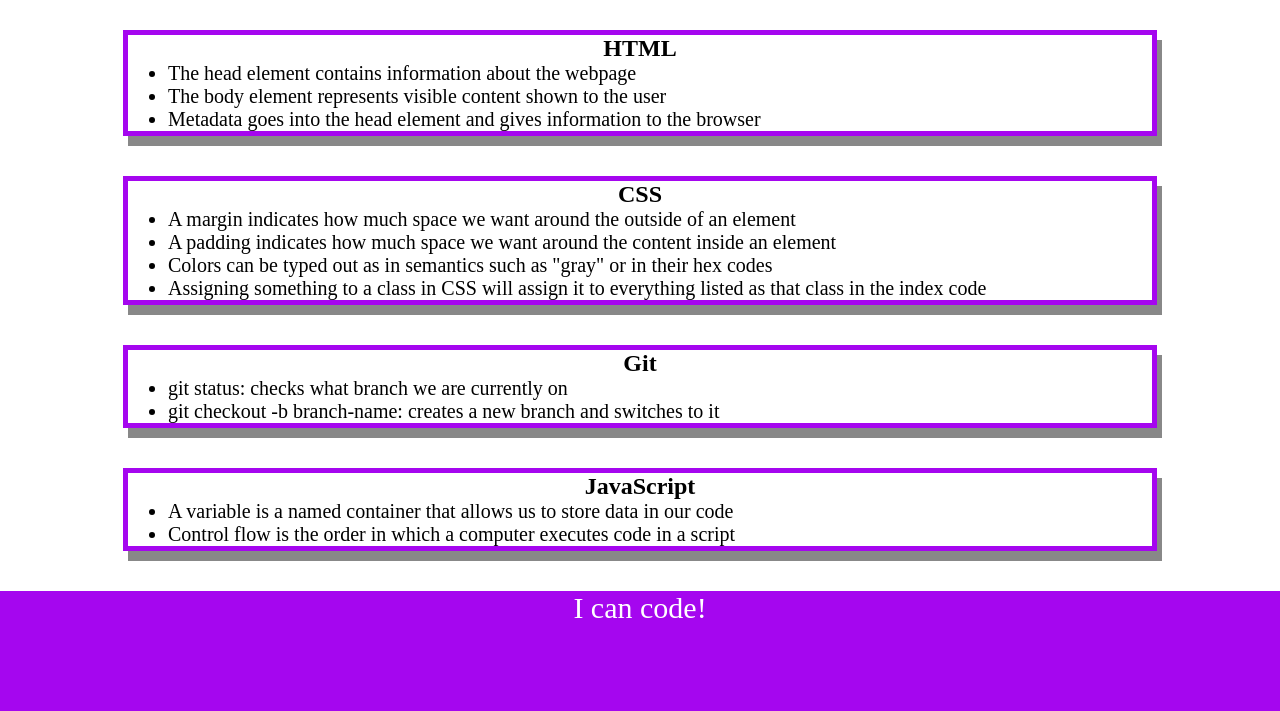
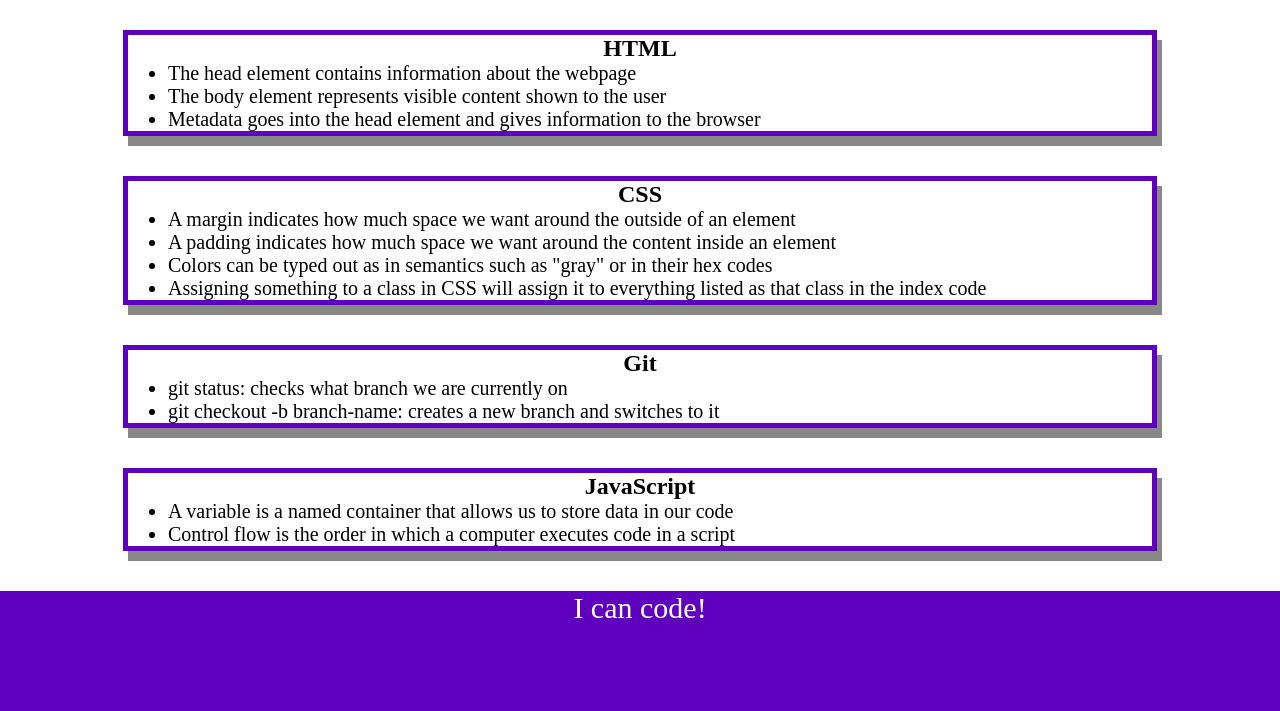
Before and after one commit to zahirovic/prework-study-guide, a plain HTML site: page index.html in a window 1280 px wide. Shown: the part 130-841 px from the top of the page. Drawn offline with Linux system fonts and the light colour scheme.

Commit message:
Fixed hex codes in CSS

```diff
--- a/assets/style.css
+++ b/assets/style.css
@@ -6,7 +6,7 @@ header,
 footer {
     width: 100%;
     height: 120px;
-    background-color: #A506EF;
+    background-color: #5F00BE;
     color: white;
 }
 h1,
@@ -31,6 +31,6 @@ p {
   .card {
     width: 80%;
     margin: 40px auto;
-    border: 5px solid #A506EF;
+    border: 5px solid #5F00BE;
     box-shadow: 5px 10px #888888;
   }
```
